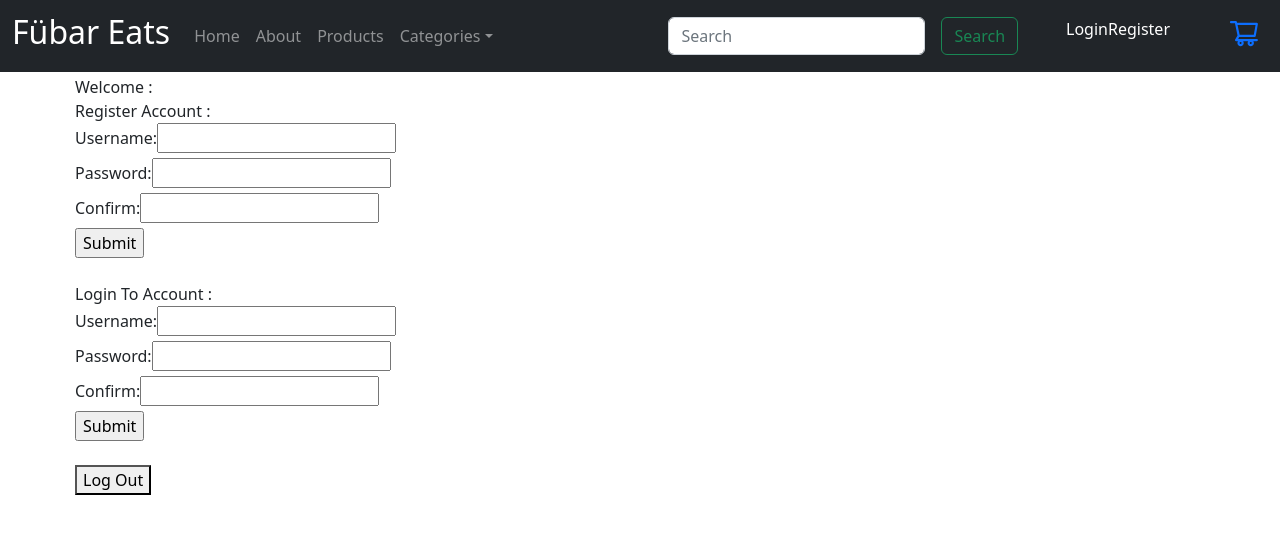
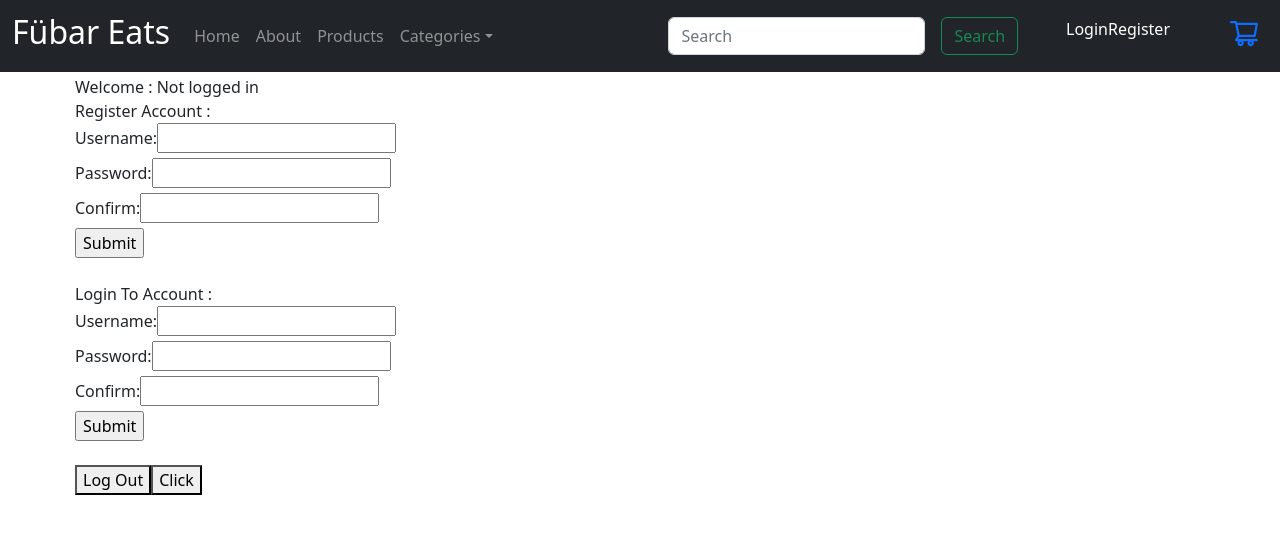
Before and after one commit to tonywuhoo/Uber-Eats-Clone, a React (Create React App) app: page /LoginRegister in a window 1280 px wide. Shown: the top 534 px of the page. Built offline with nearby package versions, Linux system fonts and the light colour scheme; no server answers; the HTML template or start-up script is replaced by a standard one.

Commit message:
add to cart state working

```diff
--- a/src/App.js
+++ b/src/App.js
@@ -13,6 +13,13 @@ import ProductDetail from "./pages/productdetail/ProductDetail";
 
 function App() {
   const [products, setProducts] = useState(null);
+  const [Encrypted, setEncrypted] = useState("");
+  const [address, setAddress] = useState("");
+  const [userHash, setuserHash] = useState("");
+  const [userID, setuserID] = useState("No UserID")
+  const [Username, setUsername] = useState("Not logged in")
+  const [LoginStatus, setLoginStatus] = useState(false);
+  const [userCart, setUserCart] = useState()
   const [cartItems, setCartItems] = useState([{
       _id: "6367e5cdf31be39cd94b0fcb",
       img: "https://goldbelly.imgix.net/uploads/showcase_media_asset/image/79619/joes-kc-ribs-brisket-and-burnt-ends.6710e994980e485e6441b794717ad6fb.jpg?ixlib=react-9.0.2&auto=format&ar=1%3A1",
@@ -30,6 +37,20 @@ function App() {
   }
 
   useEffect(() => {
+    fetch("https://fubereats-backend-production.up.railway.app/users")
+      .then(response => {
+        return response.json()
+      })
+      .then(data => {
+        data.map((element) => {
+          if (element.hash === userHash) {
+            setuserID(element._id)
+          }
+        })
+      })
+  })
+
+  useEffect(() => {
     fetchProductsData();
   }, []);
 
@@ -43,11 +64,11 @@ function App() {
     console.log("Item removed", item)
   }
 
-  if (!products) {
-    console.log("loading...");
-  } else {
-    console.log("complete: ", products);
-  }
+  // if (!products) {
+  //   console.log("loading...");
+  // } else {
+  //   console.log("complete: ", products);
+  // }
 
 
 
@@ -60,7 +81,19 @@ function App() {
         <Route path="/About" element={<About />} />
         <Route path="/Products" element={<Products />} />
         <Route path="/Cart" element={<Cart cartItems={cartItems} onAdd={onAdd} onRemove={onRemove} />} />
-        <Route path="/LoginRegister" element={<LoginRegister />} />
+        <Route path="/LoginRegister" element={<LoginRegister
+                  Encrypted={Encrypted}
+                  setEncrypted={setEncrypted}
+                  userHash={userHash}
+                  setuserHash={setuserHash}
+                  Username={Username}
+                  setUsername={setUsername}
+                  LoginStatus={LoginStatus}
+                  setLoginStatus={setLoginStatus}
+                  userCart={userCart}
+                  setUserCart={setUserCart}
+                  userID={userID}
+                  setuserID={setuserID}/>} />
         <Route path="/Products/:id" element={<ProductDetail />} />
       </Routes>
     </div>
--- a/src/pages/loginregister/LoginRegister.jsx
+++ b/src/pages/loginregister/LoginRegister.jsx
@@ -2,6 +2,7 @@ import { useEffect, useState } from "react";
 import sha256 from 'js-sha256'
 import axios from 'axios';
 import "./loginregister.css"
+// import { getUserByHash } from "../../services/userinfo";
 
 export default function LoginRegister(props) {
   const [RegisterUser, setRegisterUser] = useState("");
@@ -11,8 +12,14 @@ export default function LoginRegister(props) {
   const [LoginPassword, setLoginPassword] = useState("");
   const [LoginConfirmPassword, setLoginConfirmPassword] = useState("")
 
-
-
+  async function doShit() {
+    console.log("Clicked")
+    // getUserByHash(props.userHash);
+    axios.put("https://fubereats-backend-production.up.railway.app/users/" + props.userID, {
+      hash: props.userHash,
+      cartItemsByID: ["Test", "Test"]
+    })
+  }
   const ResetParameters = async () => {
     document.getElementById("username-register").value = "";
     document.getElementById("password-register").value = "";
@@ -57,6 +64,7 @@ export default function LoginRegister(props) {
     console.log("Registering...");
     if (props.LoginStatus === true) {
       alert("You are logged in, log out to make an account!");
+      ResetParameters();
     } else {
       if (
         RegisterPassword === RegisterConfirmPassword &&
@@ -136,6 +144,7 @@ export default function LoginRegister(props) {
       props.setLoginStatus(false);
       props.setEncrypted("");
       props.setuserHash("");
+      props.setuserID("")
       props.setUsername("Not logged in")
       alert("Logged out sucessfully");
     }
@@ -146,7 +155,7 @@ export default function LoginRegister(props) {
       <h>
         Welcome : {props.Username}
       </h>
-      <form onSubmit={ doRegister }>
+      <form onSubmit={doRegister}>
         Register Account :
         <br></br>
         <label htmlFor="doRegister">Username: </label>
@@ -161,7 +170,7 @@ export default function LoginRegister(props) {
         <input type="submit" />
       </form>
       <br></br>
-      <form onSubmit={ doLogin }>
+      <form onSubmit={doLogin}>
         Login To Account :
         <br></br>
         <label htmlFor="doLogin">Username: </label>
@@ -179,6 +188,9 @@ export default function LoginRegister(props) {
       <button onClick={doLogOut}>
         Log Out
       </button>
+      <button onClick={doShit}>
+        Click
+      </button>
     </div>
   )
 }
```
Lines whose indentation alone changed are shown as unchanged.
